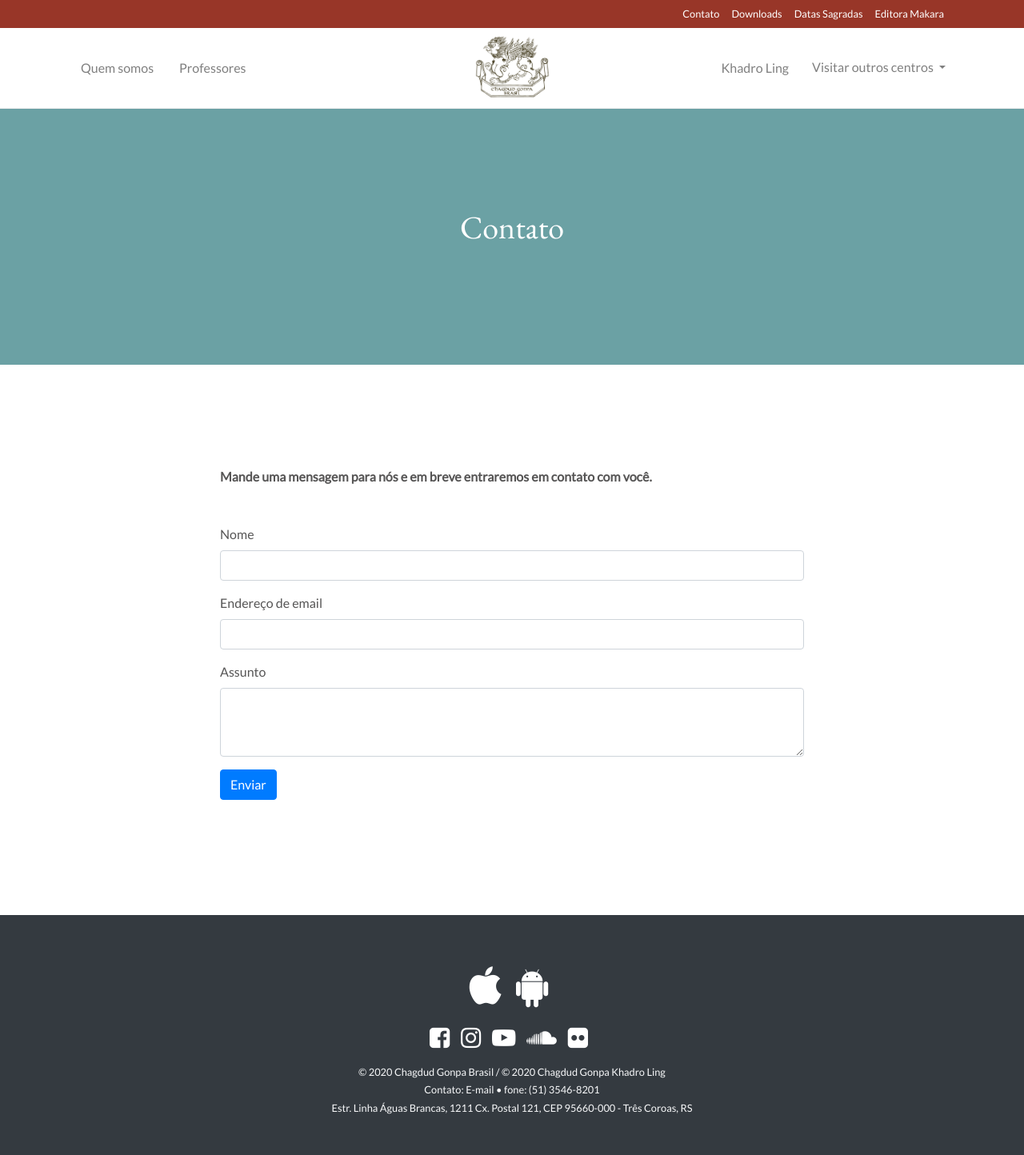
After one commit to davelopeer/chagdud, a Django app: page /contact/ in a window 1280 px wide. The commit adds this page. Shown: the whole page at 80% size. Run offline with Django 3.2, Linux system fonts and the light colour scheme; some libraries are stand-ins or nearby versions.

Commit message:
Create contact page without logic to send mails.

```diff
--- a/institution/templates/institution/base.html
+++ b/institution/templates/institution/base.html
@@ -27,13 +27,13 @@
           <div class="col-12 d-flex flex-row-reverse">
             <ul class="nav text-white">
               <li class="nav-item">
-                <a class="nav-link text-black-50" href="contato.html">Contato</a>
+                <a class="nav-link text-black-50" href="{% url 'institution:contact' %}">Contato</a>
               </li>
               <li class="nav-item">
                 <a class="nav-link text-black-50" href="{% url 'institution:downloads' %}">Downloads</a>
               </li>
               <li class="nav-item">
-                <a class="nav-link text-black-50" href="contato.html">Datas Sagradas</a>
+                <a class="nav-link text-black-50" href="#">Datas Sagradas</a>
               </li>
               <li class="nav-item">
                 <a class="nav-link text-black-50" href="http://makara.com.br/" target="_blank">Editora Makara</a>
--- /dev/null
+++ b/institution/templates/institution/contact.html
@@ -0,0 +1,57 @@
+{% extends 'institution/base.html' %}
+{% load static %}
+
+{% block head %}
+<link href="{% static 'institution/css/style-chagdud.css' %}" rel="stylesheet">
+<title>Contato| Chagdud Gonpa Brasil</title>
+{% endblock %}
+
+{% block body %}
+<div class="banner pt-5" style="background-color:#267579ad;">
+  <div class="container">
+    <div class="logo row justify-content-center">
+      <div class="col-md-12 col-sm-12 mt-5 pt-2 text-center">
+
+        <h1 class="titulo">Contato</h1>
+      </div>
+    </div>
+  </div>
+</div>
+
+<main>
+  <div class="sobre">
+    <div class="container">
+      <div id="sobreNos" class="row justify-content-center">
+        <div class="col-md-8 col-sm-12 text-justify">
+          <div class="mb-5">
+            <p><strong>Mande uma mensagem para nós e em breve entraremos em contato com você.</strong></p>
+          </div>
+
+                  <form>
+                    <div class="form-group">
+                      <label for="formGroupExampleInput">Nome</label>
+                      <input type="text" class="form-control" id="formGroupExampleInput">
+                    </div>
+                    <div class="form-group">
+                      <label for="exampleInputEmail1">Endereço de email</label>
+                      <input type="email" class="form-control" id="exampleInputEmail1" aria-describedby="emailHelp">
+                    </div>
+                    <div class="form-group">
+                      <label for="exampleFormControlTextarea1">Assunto</label>
+                      <textarea class="form-control" id="exampleFormControlTextarea1" rows="3"></textarea>
+                    </div>
+                    <div class="form-group row">
+                      <div class="col-sm-10">
+                        <button type="submit" class="btn btn-primary">Enviar</button>
+                      </div>
+                    </div>
+
+                  </form>
+        </div>
+          </div>
+        </div>
+      </div>
+    </div>
+  </div>
+</main>
+{% endblock %}
--- a/institution/urls.py
+++ b/institution/urls.py
@@ -1,11 +1,12 @@
 from django.urls import path
 from institution.views import HomeView, AboutUsView, TeachersView, \
-    DownloadsView
+    DownloadsView, ContactView
 
 app_name = 'institution'
 
 urlpatterns = [
     path('', HomeView.as_view(), name='home'),
+    path('contact/', ContactView.as_view(), name='contact'),
     path('downloads/', DownloadsView.as_view(), name='downloads'),
     path('professores/', TeachersView.as_view(), name='teachers'),
     path('quem-somos/', AboutUsView.as_view(), name='about-us'),
--- a/institution/views.py
+++ b/institution/views.py
@@ -15,3 +15,7 @@ class TeachersView(TemplateView):
 
 class DownloadsView(TemplateView):
      template_name = 'institution/downloads.html'
+
+
+class ContactView(TemplateView):
+     template_name = 'institution/contact.html'
--- a/khadro_ling/templates/khadro_ling/base.html
+++ b/khadro_ling/templates/khadro_ling/base.html
@@ -26,7 +26,7 @@
             <div class="col-12 d-flex flex-row-reverse">
               <ul class="nav text-white">
                 <li class="nav-item">
-                  <a class="nav-link text-black-50" href="#">Contato</a>
+                  <a class="nav-link text-black-50" href="{% url 'institution:contact' %}">Contato</a>
                 </li>
                 <li class="nav-item">
                   <a class="nav-link text-black-50" href="https://www.facebook.com/chagdud"><i class="fa fa-facebook"></i></a>
```
